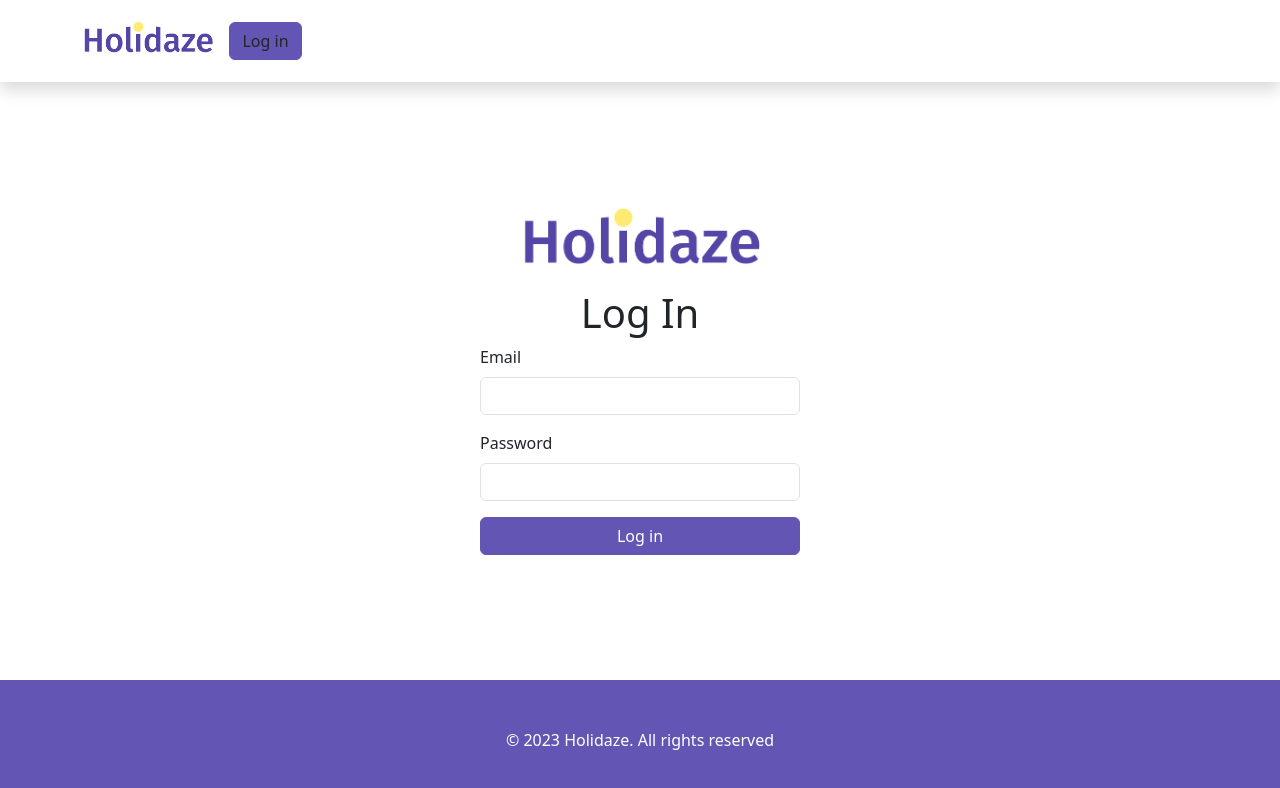
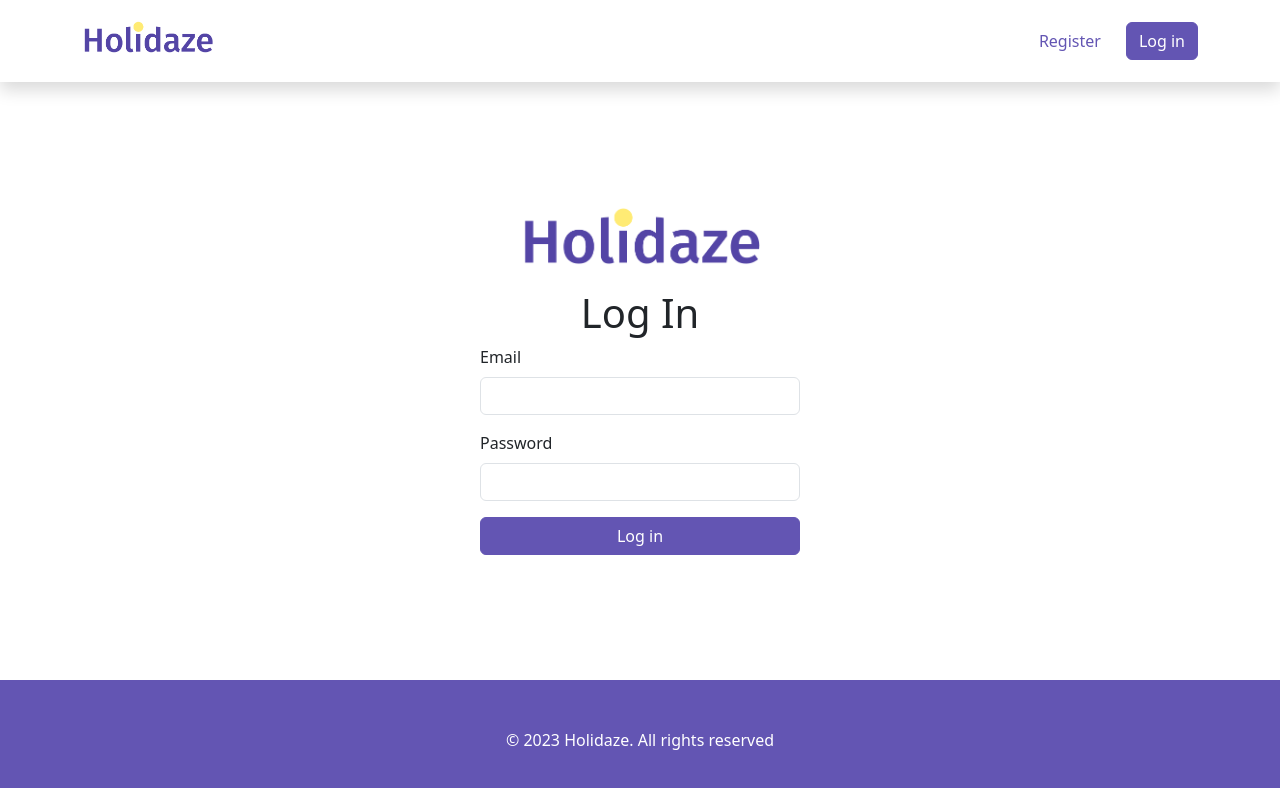
Before and after one commit to martinthoresen/project-exam-2, a React (Create React App) app: page /login in a window 1280 px wide. Shown: the top 788 px of the page. Built offline with nearby package versions, Linux system fonts and the light colour scheme.

Commit message:
Update index.jsx

```diff
--- a/src/components/Header/index.jsx
+++ b/src/components/Header/index.jsx
@@ -2,7 +2,7 @@ import React from "react";
 import { Link, useLocation } from "react-router-dom";
 import Nav from "react-bootstrap/Nav";
 import Navbar from "react-bootstrap/Navbar";
-import { Container, NavDropdown } from "react-bootstrap";
+import { Container } from "react-bootstrap";
 import { CheckIfLoggedIn } from "../../utility/checkIfLoggedIn";
 import LogoutPrompt from "./LogoutPrompt";
 
@@ -11,25 +11,6 @@ function Header() {
   let renderNavButton;
   let loggedInNav;
   let isLoggedIn = CheckIfLoggedIn();
-  if (isLoggedIn) {
-    loggedInNav = (
-      <Nav className="ms-auto">
-        <Nav.Link href="/profile">Profile</Nav.Link>
-        <Nav.Link href="/profile/bookings">Your Bookings</Nav.Link>
-        <Nav.Link href="/profile/manage">Manage Venues</Nav.Link>
-        {LogoutPrompt()}
-      </Nav>
-    );
-  } else {
-    loggedInNav = (
-      <Nav className="d-flex flex-wrap">
-        {renderNavButton}
-        <Link className="text-decoration-none text-dark btn btn-primary btn-rounded" to="/login">
-          Log in
-        </Link>
-      </Nav>
-    );
-  }
 
   if (location.pathname === "/register") {
     renderNavButton = (
@@ -44,7 +25,25 @@ function Header() {
       </Link>
     );
   }
-
+  if (isLoggedIn) {
+    loggedInNav = (
+      <Nav className="ms-auto">
+        <Nav.Link href="/profile">Profile</Nav.Link>
+        <Nav.Link href="/profile/bookings">Your Bookings</Nav.Link>
+        <Nav.Link href="/profile/manage">Manage Venues</Nav.Link>
+        {LogoutPrompt()}
+      </Nav>
+    );
+  } else {
+    loggedInNav = (
+      <Nav className="d-flex flex-wrap ms-auto">
+        {renderNavButton}
+        <Link className="text-decoration-none btn btn-primary btn-rounded" to="/login">
+          Log in
+        </Link>
+      </Nav>
+    );
+  }
   return (
     <header>
       <Navbar collapseOnSelect expand="md" className="bg-body-white py-3 shadow">
```
